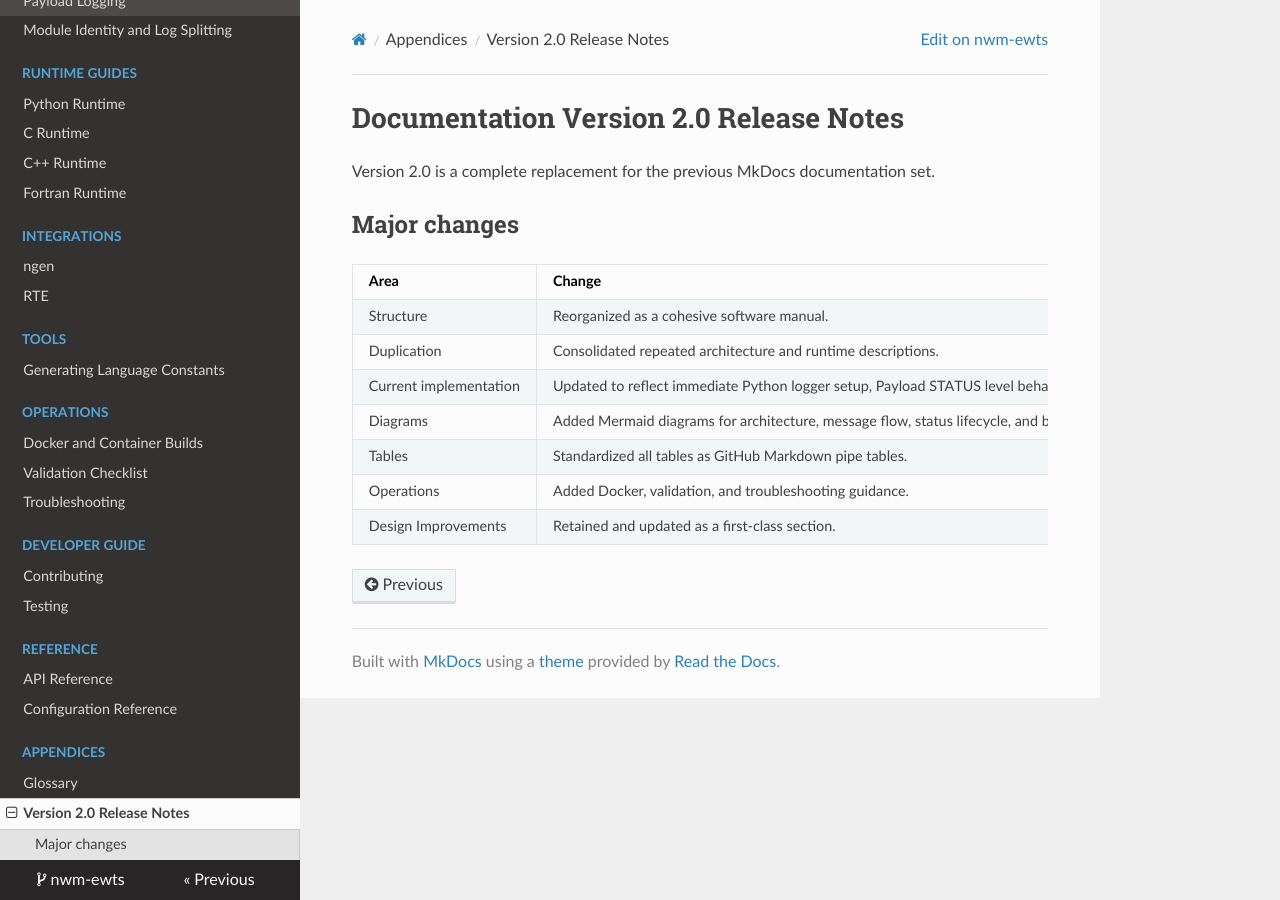
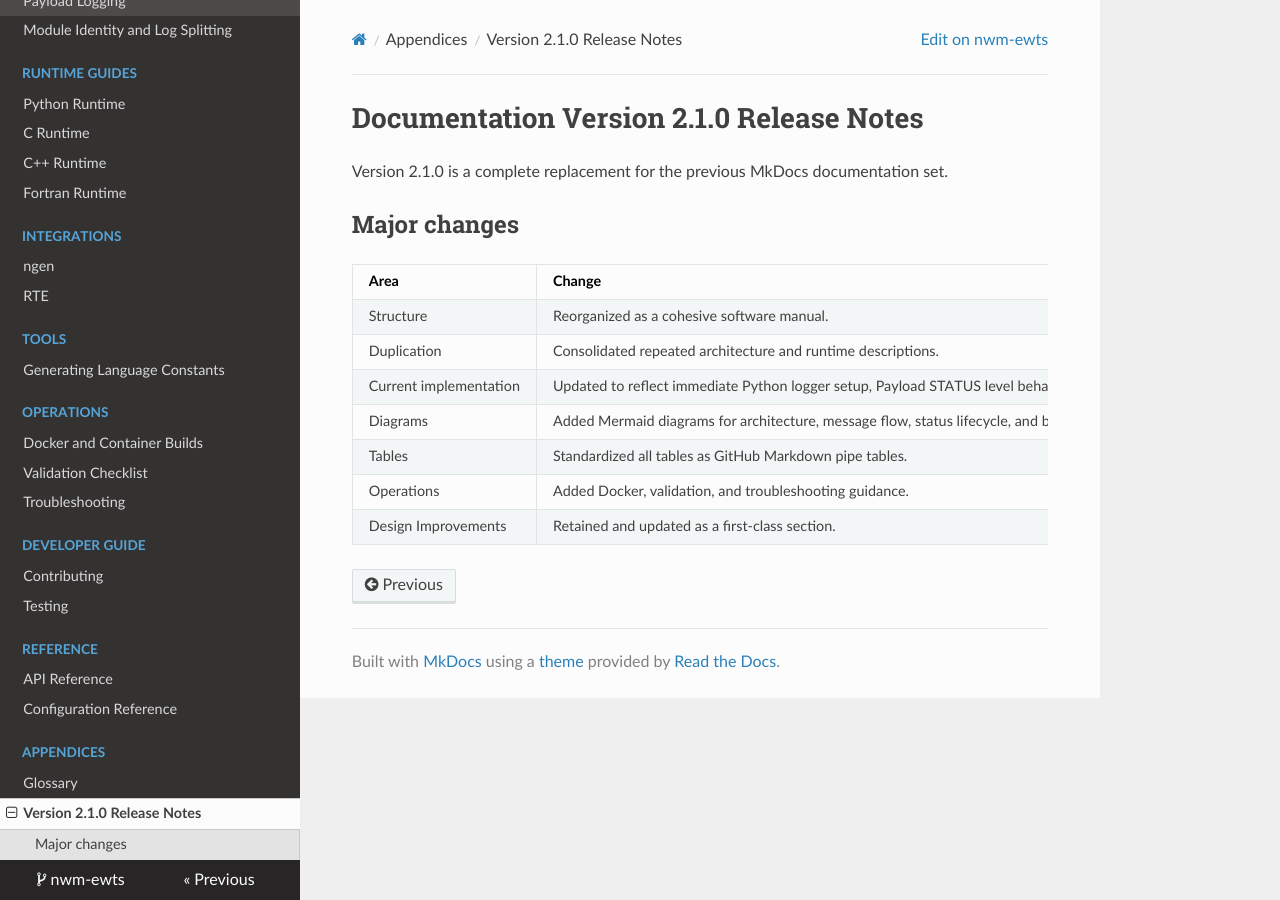
Before and after one commit to NGWPC/nwm-ewts, an MkDocs documentation site: the page built from docs/appendices/release-notes-v2.1.0.md, in a window 1280 px wide. Built offline with MkDocs 1.6.1, drawn with Linux system fonts in a browser that asks for light colours; nearby versions of some CDN libraries.

Commit message:
Fix docs version number

```diff
--- a/docs/appendices/release-notes-v2.md
+++ b/docs/appendices/release-notes-v2.1.0.md
@@ -1,6 +1,6 @@
-# Documentation Version 2.0 Release Notes
+# Documentation Version 2.1.0 Release Notes
 
-Version 2.0 is a complete replacement for the previous MkDocs documentation set.
+Version 2.1.0 is a complete replacement for the previous MkDocs documentation set.
 
 ## Major changes
 
--- a/mkdocs.yml
+++ b/mkdocs.yml
@@ -76,4 +76,4 @@ nav:
       - Configuration Reference: reference/configuration.md
   - Appendices:
       - Glossary: appendices/glossary.md
-      - Version 2.0 Release Notes: appendices/release-notes-v2.md
+      - Version 2.1.0 Release Notes: appendices/release-notes-v2.1.0.md
```
